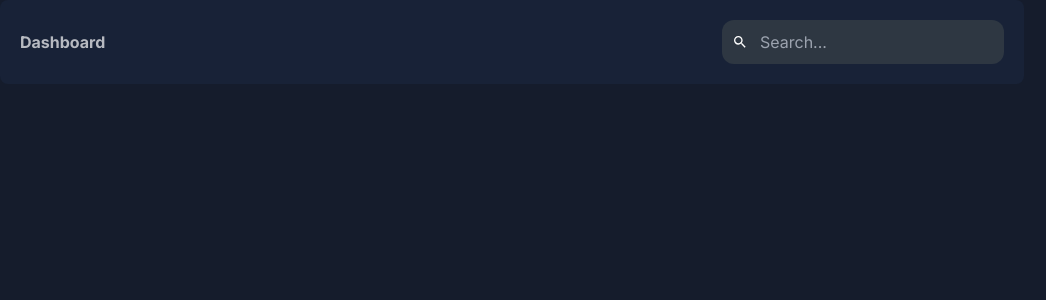
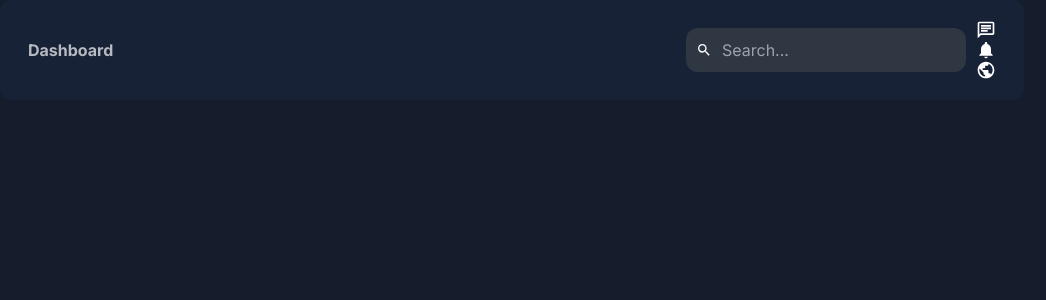
Before and after one commit to PhilaNgcamu/next-js-app, a Next.js app: page / in a window 1280 px wide. Shown: the top 300 px of the page, without its empty margins (0-1046 px from the left). Built offline with nearby package versions, Linux system fonts and the light colour scheme.

Commit message:
Navbar completed

```diff
--- /dev/null
+++ b/src/app/components/ui/navbar/navbar.js
@@ -0,0 +1,29 @@
+import {
+  MdSearch,
+  MdNotifications,
+  MdOutlineChat,
+  MdPublic,
+} from "react-icons/md";
+
+export default function Navbar() {
+  return (
+    <div className="flex flex-row justify-between items-center p-7 rounded-xl custom-background-color w-4/5">
+      <h1 className="custom-text-color font-bold">Dashboard</h1>
+      <div className="flex gap-2.5 p-0 h-11 items-center">
+        <div className="flex items-center p-2.5 rounded-xl background-color-search-bar gap-2.5 ">
+          <MdSearch className="text-white" />
+          <input
+            type="text"
+            placeholder="Search..."
+            className="bg-transparent outline-none border-0 text-white"
+          ></input>
+        </div>
+        <div className="text-white">
+          <MdOutlineChat size={20} />
+          <MdNotifications size={20} />
+          <MdPublic size={20} />
+        </div>
+      </div>
+    </div>
+  );
+}
--- a/src/app/page.js
+++ b/src/app/page.js
@@ -1,17 +1,5 @@
-import { MdSearch } from "react-icons/md";
+import Navbar from "./components/ui/navbar/navbar";
 
 export default function Home() {
-  return (
-    <div className="flex flex-row justify-between items-center p-5 rounded-lg custom-background-color w-4/5">
-      <h1 className="custom-text-color font-bold">Dashboard</h1>
-      <div className="flex items-center rounded-xl background-color-search-bar p-2.5">
-        <MdSearch className="text-white" />
-        <input
-          type="text"
-          placeholder="Search..."
-          className="bg-transparent outline-none ml-3 text-white"
-        ></input>
-      </div>
-    </div>
-  );
+  return <Navbar />;
 }
```
